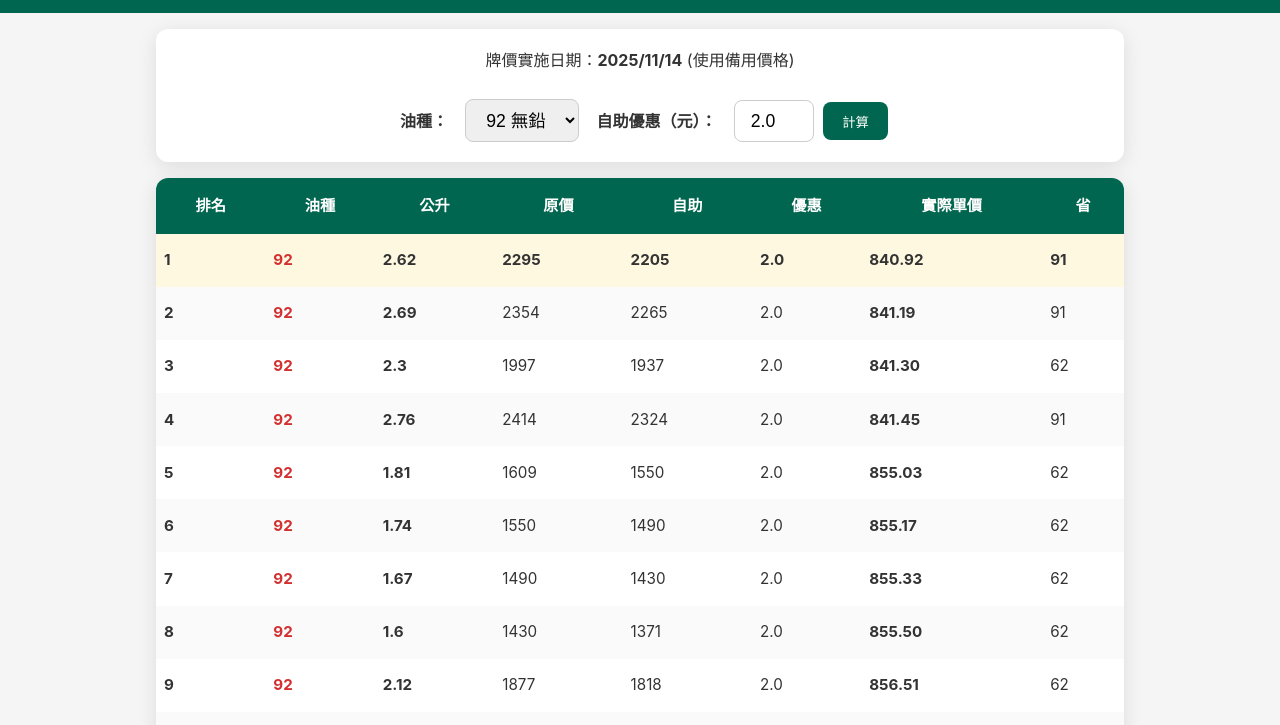
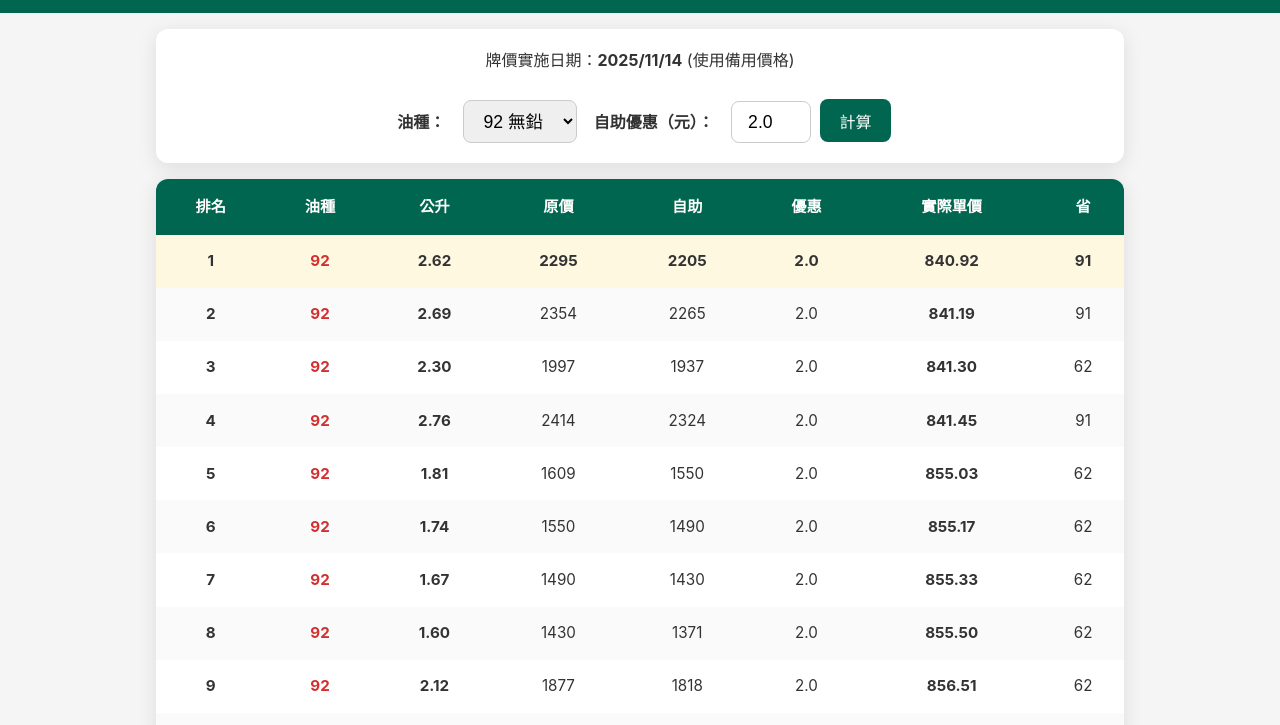
Before and after one commit to HPL1130/cpc-best-litre, a plain HTML site: page index.html in a window 1280 px wide. Shown: the part 55-780 px from the top of the page. Drawn offline with Linux system fonts and the light colour scheme; no server answers.

Commit message:
Update index.html

```diff
--- a/index.html
+++ b/index.html
@@ -16,9 +16,10 @@ h1{font-size:1.4rem}
 label{font-weight:bold;margin:0 .5rem}
 select, input[type=number]{font-size:1.1rem;padding:.6rem 1rem;border-radius:8px;border:1px solid #ccc;margin:0 .3rem}
 input[type=number]{width:80px}
+button{padding:.6rem 1.2rem;border-radius:8px;background:#00664F;color:#fff;border:none;cursor:pointer;font-size:1rem}
 table{width:100%;border-collapse:collapse;background:#fff;border-radius:12px;overflow:hidden;box-shadow:0 4px 20px rgba(0,0,0,.1);font-size:.95rem}
 th{background:#00664F;color:#fff;padding:1rem .5rem}
-td{padding:.9rem .5rem;text-align:center:}
+td{padding:.9rem .5rem;text-align:center}
 tr:nth-child(even){background:#fafafa}
 .best{background:#fff8e1!important;font-weight:bold}
 .o92{color:#d32f2f}
@@ -26,7 +27,7 @@ tr:nth-child(even){background:#fafafa}
 .update{font-size:.8rem;color:#666;margin-top:1rem;text-align:center}
 footer{text-align:center;padding:2rem;color:#888;font-size:.9rem}
 @media(max-width:640px){
-  select, input[type=number]{width:90%;display:block;margin:.6rem auto}
+  select, input[type=number], button{width:90%;display:block;margin:.6rem auto}
   th,td{font-size:.88rem;padding:.6rem .2rem}
 }
 </style>
@@ -42,8 +43,8 @@ footer{text-align:center;padding:2rem;color:#888;font-size:.9rem}
       <option value="95">95 無鉛</option>
     </select>
     <label>自助優惠（元）：</label>
-    <input type="number" id="discount" value="2.0" min="0" max="10" step="0.1">
-    <button onclick="calc()" style="padding:.6rem 1.2rem;border-radius:8px;background:#00664F;color:#fff;border:none;cursor:pointer">計算</button>
+    <input type="number" id="discount" value="2.0" min="0" max="10" step="0.1" placeholder="如 2.5">
+    <button onclick="calc()">計算</button>
   </div>
   <table>
     <thead><tr><th>排名</th><th>油種</th><th>公升</th><th>原價</th><th>自助</th><th>優惠</th><th>實際單價</th><th>省</th></tr></thead>
@@ -82,8 +83,8 @@ async function getPrice(){
   calc();
 }
 
-const data92 = [[1.51,45,44,1],[1.54,46,45,1],[1.57,47,46,1],[1.6,48,46,2],[1.61,48,47,1],[1.63,49,47,2],[1.64,49,48,1],[1.67,50,48,2],[1.68,50,49,1],[1.7,51,49,2],[1.71,51,50,1],[1.74,52,50,2],[1.75,52,51,1],[1.77,53,51,2],[1.78,53,52,1],[1.81,54,52,2],[1.84,55,53,2],[1.85,55,54,1],[1.88,56,55,1],[1.92,57,56,1],[1.95,58,57,1],[1.99,59,58,1],[2.02,60,59,1],[2.05,61,59,2],[2.08,62,60,2],[2.09,62,61,1],[2.12,63,61,2],[2.15,64,62,2],[2.16,64,63,1],[2.19,65,64,1],[2.22,66,64,2],[2.23,66,65,1],[2.26,67,66,1],[2.29,68,66,2],[2.3,67,65,2],[2.33,69,68,1],[2.36,70,68,2],[2.4,72,70,2],[2.43,72,70,2],[2.46,73,71,2],[2.47,74,72,2],[2.5,75,73,2],[2.53,75,73,2],[2.57,77,75,2],[2.59,81,78,3],[2.6,77,75,2],[2.62,77,74,3],[2.64,79,77,2],[2.67,80,77,3],[2.69,79,76,3],[2.71,81,79,2],[2.74,82,79,3],[2.76,81,78,3],[2.81,84,81,3],[2.84,85,82,3],[2.88,86,84,2],[2.95,88,86,2],[2.98,89,86,3],[3.02,90,88,2],[3.05,91,88,3],[3.12,93,90,3],[3.19,95,93,2],[3.26,97,95,2],[3.35,104,102,2],[3.5,104,102,2],[3.81,114,110,4]];
-const data95 = [[1.51,47,46,1],[1.54,48,47,1],[1.57,49,48,1],[1.6,50,48,2],[1.61,50,49,1],[1.63,51,49,2],[1.64,51,50,1],[1.67,52,51,1],[1.7,53,52,1],[1.74,54,53,1],[1.77,55,54,1],[1.8,56,55,1],[1.84,57,56,1],[1.87,58,57,1],[1.9,59,58,1],[1.97,61,60,1],[2,62,61,1],[2.07,64,63,1],[2.1,65,64,1],[2.2,68,67,1],[2.23,69,68,1],[2.3,72,70,2],[2.33,72,71,1],[2.43,76,74,2],[2.46,77,75,2],[2.53,79,77,2],[2.56,80,78,2],[2.66,83,81,2],[2.69,84,82,2],[2.76,86,84,2],[2.79,87,85,2],[2.89,90,88,2],[2.99,93,91,2],[3.02,94,92,2],[3.12,97,95,2],[3.22,100,98,2],[3.35,104,102,2],[3.68,114,112,2],[4.01,125,122,3]];
+const data92 = [[1.51,45,44,1],[1.54,46,45,1],[1.57,47,46,1],[1.60,48,46,2],[1.61,48,47,1],[1.63,49,47,2],[1.64,49,48,1],[1.67,50,48,2],[1.68,50,49,1],[1.70,51,49,2],[1.71,51,50,1],[1.74,52,50,2],[1.75,52,51,1],[1.77,53,51,2],[1.78,53,52,1],[1.81,54,52,2],[1.84,55,53,2],[1.85,55,54,1],[1.88,56,55,1],[1.92,57,56,1],[1.95,58,57,1],[1.99,59,58,1],[2.02,60,59,1],[2.05,61,59,2],[2.08,62,60,2],[2.09,62,61,1],[2.12,63,61,2],[2.15,64,62,2],[2.16,64,63,1],[2.19,65,64,1],[2.22,66,64,2],[2.23,66,65,1],[2.26,67,66,1],[2.29,68,66,2],[2.30,67,65,2],[2.33,69,68,1],[2.36,70,68,2],[2.40,72,70,2],[2.43,72,70,2],[2.46,73,71,2],[2.47,74,72,2],[2.50,75,73,2],[2.53,75,73,2],[2.57,77,75,2],[2.59,81,78,3],[2.60,77,75,2],[2.62,77,74,3],[2.64,79,77,2],[2.67,80,77,3],[2.69,79,76,3],[2.71,81,79,2],[2.74,82,79,3],[2.76,81,78,3],[2.81,84,81,3],[2.84,85,82,3],[2.88,86,84,2],[2.95,88,86,2],[2.98,89,86,3],[3.02,90,88,2],[3.05,91,88,3],[3.12,93,90,3],[3.19,95,93,2],[3.26,97,95,2],[3.35,104,102,2],[3.50,104,102,2],[3.81,114,110,4]];
+const data95 = [[1.51,47,46,1],[1.54,48,47,1],[1.57,49,48,1],[1.60,50,48,2],[1.61,50,49,1],[1.63,51,49,2],[1.64,51,50,1],[1.67,52,51,1],[1.70,53,52,1],[1.74,54,53,1],[1.77,55,54,1],[1.80,56,55,1],[1.84,57,56,1],[1.87,58,57,1],[1.90,59,58,1],[1.97,61,60,1],[2.00,62,61,1],[2.07,64,63,1],[2.10,65,64,1],[2.20,68,67,1],[2.23,69,68,1],[2.30,72,70,2],[2.33,72,71,1],[2.43,76,74,2],[2.46,77,75,2],[2.53,79,77,2],[2.56,80,78,2],[2.66,83,81,2],[2.69,84,82,2],[2.76,86,84,2],[2.79,87,85,2],[2.89,90,88,2],[2.99,93,91,2],[3.02,94,92,2],[3.12,97,95,2],[3.22,100,98,2],[3.35,104,102,2],[3.68,114,112,2],[4.01,125,122,3]];
 
 function calc(){
   const oil = document.getElementById("oilType").value;
@@ -104,7 +105,15 @@ function calc(){
   list.slice(0,20).forEach((x,i)=>{
     const tr=document.createElement("tr");
     if(i===0) tr.className="best";
-    tr.innerHTML=`<td><b>${i+1}</b></td><td><span class="o${oil}"><b>${oil}</b></span></td><td><b>${x.l}</b></td><td>${x.full.toFixed(0)}</td><td>${x.self.toFixed(0)}</td><td>${x.disc.toFixed(1)}</td><td><b>${x.real.toFixed(2)}</b></td><td>${x.save.toFixed(0)}</td>`;
+    tr.innerHTML=`
+      <td><b>${i+1}</b></td>
+      <td><span class="o${oil}"><b>${oil}</b></span></td>
+      <td><b>${x.l.toFixed(2)}</b></td>
+      <td>${x.full.toFixed(0)}</td>
+      <td>${x.self.toFixed(0)}</td>
+      <td>${x.disc.toFixed(1)}</td>
+      <td><b>${x.real.toFixed(2)}</b></td>
+      <td>${x.save.toFixed(0)}</td>`;
     tb.appendChild(tr);
   });
   last.textContent="最後計算："+new Date().toLocaleString("zh-TW");
```
